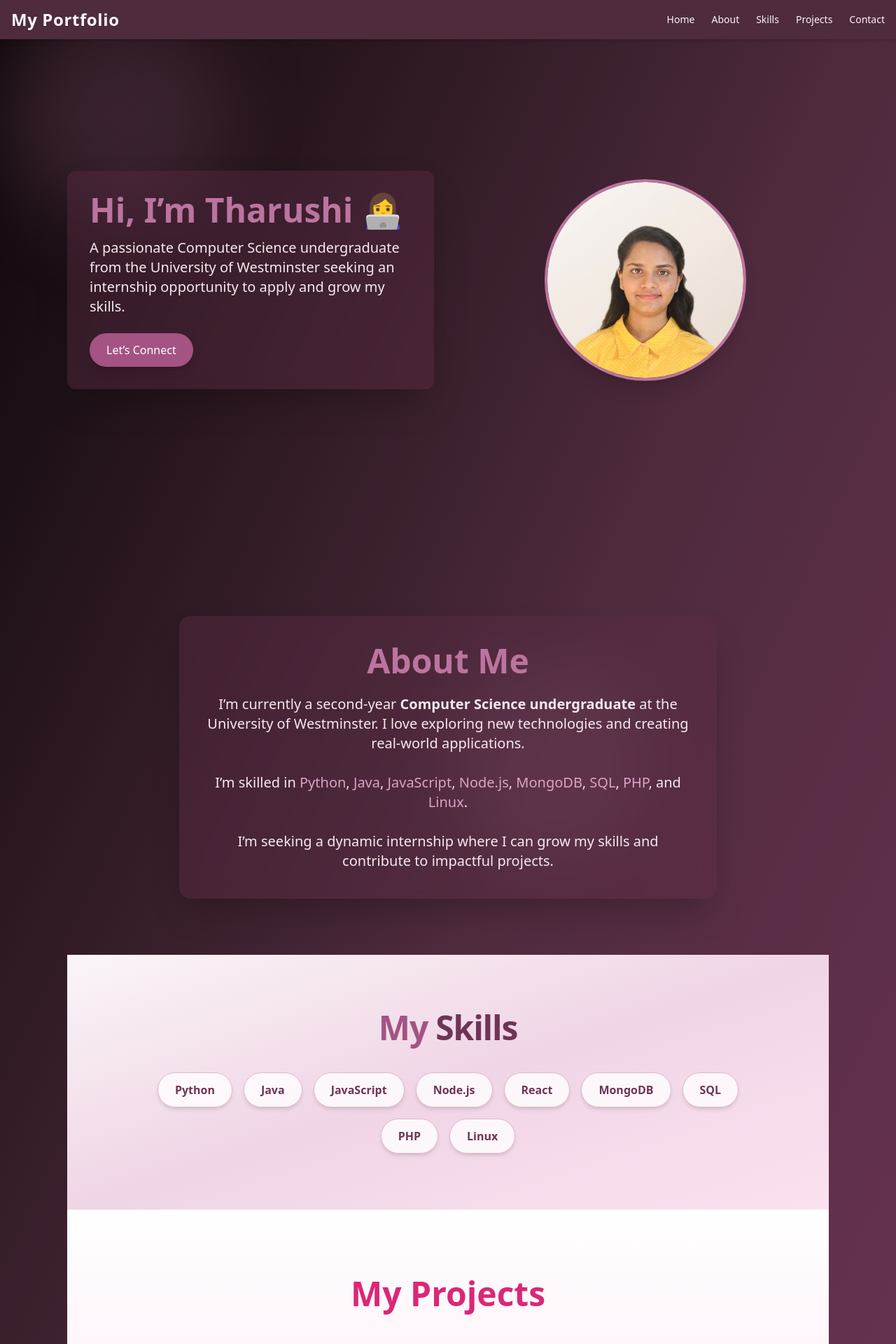
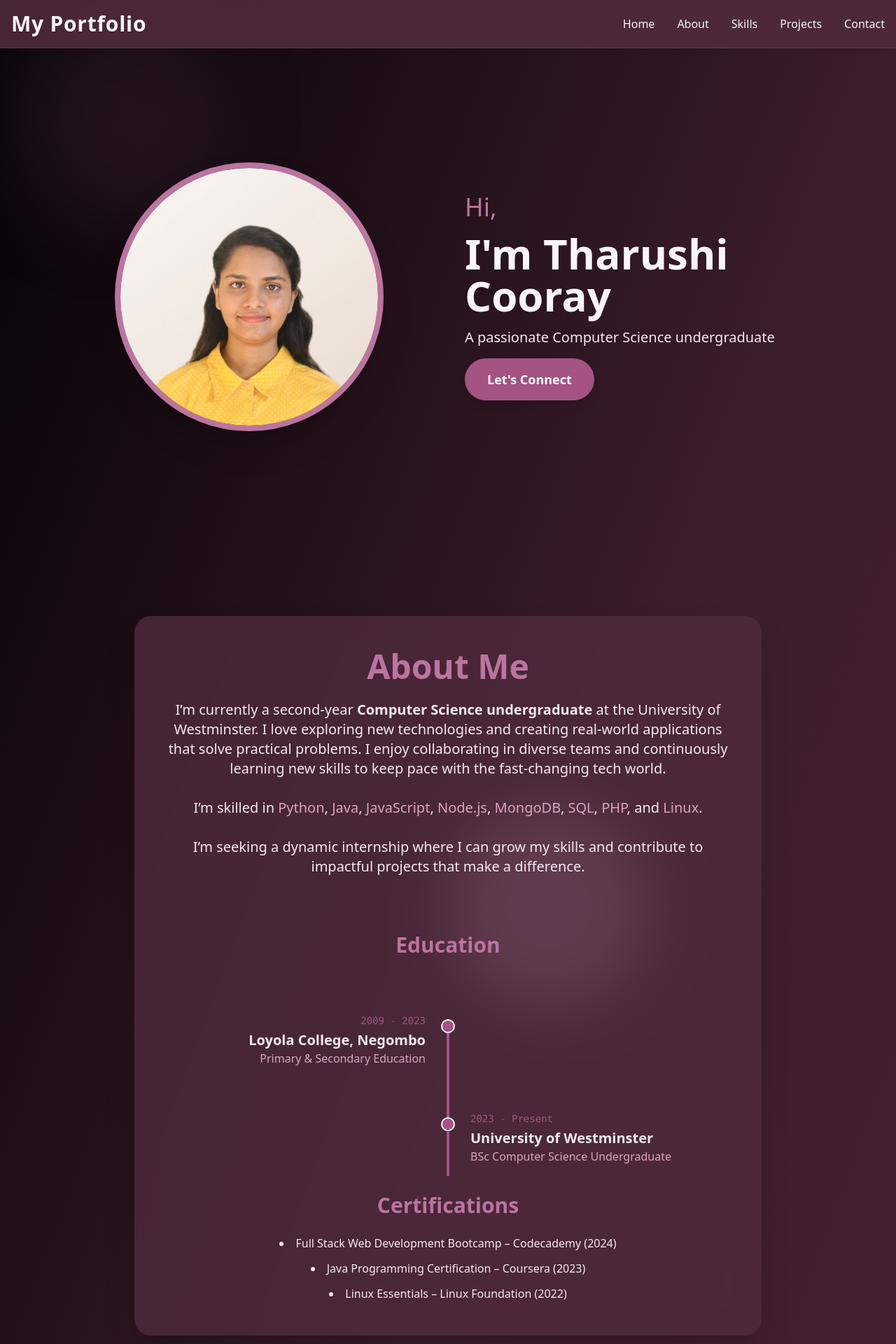
Before and after one commit to Tharushi456/my-portfolio, a React (Create React App) app: page / in a window 1280 px wide. Shown: the top 1920 px of the page at 70% size. Built offline with nearby package versions, Linux system fonts and the light colour scheme.

Commit message:
updated some styles

```diff
--- a/src/App.js
+++ b/src/App.js
@@ -9,26 +9,26 @@ import Footer from "./components/Footer";
 
 function App() {
   return (
-    <main className="relative font-sans bg-gradient-to-br from-[#0d070a] via-[#4f2b3e] to-[#703455] text-[#faf5f8] overflow-x-hidden scroll-smooth">
+    <main className="relative font-sans bg-gradient-to-br from-[#050205] via-[#3a1d2a] to-[#501f3a] text-[#faf5f8] overflow-x-hidden scroll-smooth">
       {/* Decorative Animated Background Shapes */}
-      <div className="absolute top-0 left-0 w-80 h-80 bg-[#bc749f] opacity-20 rounded-full blur-3xl animate-pulse z-0" />
-      <div className="absolute bottom-20 right-0 w-96 h-96 bg-[#a45383] opacity-10 rounded-full blur-2xl animate-spin-slow z-0" />
-      <div className="absolute top-1/3 left-1/2 w-72 h-72 bg-[#d4a5c0] opacity-10 rounded-full blur-2xl animate-float z-0" />
+      <div className="absolute top-0 left-0 w-80 h-80 bg-[#7a4c6d] opacity-15 rounded-full blur-3xl animate-pulse z-0" />
+      <div className="absolute bottom-20 right-0 w-96 h-96 bg-[#6b3a57] opacity-8 rounded-full blur-2xl animate-spin-slow z-0" />
+      <div className="absolute top-1/3 left-1/2 w-72 h-72 bg-[#a67b92] opacity-8 rounded-full blur-2xl animate-float z-0" />
 
       {/* Main Content */}
-      <div className="relative z-10  ">
+      <div className="relative z-10">
         <Navbar />
         <Header />
-        <section className="px-6 md:px-16 lg:px-24">
+        <section id="about" className="px-6 md:px-16 lg:px-24">
           <AboutMe />
         </section>
-        <section className="px-6 md:px-16 lg:px-24">
+        <section id="skills" className="px-6 md:px-16 lg:px-24">
           <Skills />
         </section>
-        <section className="px-6 md:px-16 lg:px-24">
+        <section id="projects" className="px-6 md:px-16 lg:px-24">
           <Projects />
         </section>
-        <section className="px-6 md:px-16 lg:px-24">
+        <section id="contact" className="px-6 md:px-16 lg:px-24">
           <Contact />
         </section>
         <Footer />
--- a/src/components/AboutMe.js
+++ b/src/components/AboutMe.js
@@ -6,30 +6,102 @@ const AboutMe = () => {
       id="about"
       className="py-20 px-6 md:px-16 lg:px-24 text-white flex justify-center"
     >
-      <div className="bg-[#5e2e48]/40 backdrop-blur-md p-10 rounded-2xl shadow-2xl max-w-3xl text-center animate-fade-in-up">
+      <div className="bg-[#4f2b3e]/80 backdrop-blur-lg p-12 rounded-3xl shadow-2xl max-w-5xl text-center animate-fade-in-up space-y-20">
+        {/* About Me Text */}
+        <div>
           <h2 className="text-4xl md:text-5xl font-bold text-[#bc749f] mb-6">
             About Me
           </h2>
-        <p className="text-lg md:text-xl text-[#f5e9ef] leading-relaxed">
+          <p className="text-lg md:text-xl text-[#f5e9ef] leading-relaxed max-w-4xl mx-auto">
             I’m currently a second-year{" "}
-          <span className="font-semibold">Computer Science undergraduate</span>{" "}
+            <span className="font-semibold">
+              Computer Science undergraduate
+            </span>{" "}
             at the University of Westminster. I love exploring new technologies
-          and creating real-world applications.
+            and creating real-world applications that solve practical problems.
+            I enjoy collaborating in diverse teams and continuously learning new
+            skills to keep pace with the fast-changing tech world.
             <br />
             <br />
             I’m skilled in <span className="text-[#dba3c4]">Python</span>,{" "}
             <span className="text-[#dba3c4]">Java</span>,{" "}
-          <span className="text-[#dba3c4]">JavaScript</span>,
-          <span className="text-[#dba3c4]"> Node.js</span>,{" "}
+            <span className="text-[#dba3c4]">JavaScript</span>,{" "}
+            <span className="text-[#dba3c4]">Node.js</span>,{" "}
             <span className="text-[#dba3c4]">MongoDB</span>,{" "}
             <span className="text-[#dba3c4]">SQL</span>,{" "}
-          <span className="text-[#dba3c4]">PHP</span>, and
-          <span className="text-[#dba3c4]"> Linux</span>.
+            <span className="text-[#dba3c4]">PHP</span>, and{" "}
+            <span className="text-[#dba3c4]">Linux</span>.
             <br />
             <br />
             I’m seeking a dynamic internship where I can grow my skills and
-          contribute to impactful projects.
+            contribute to impactful projects that make a difference.
           </p>
+        </div>
+
+        {/* Education Title */}
+        <h3 className="text-3xl font-semibold text-[#bc749f] text-center -mt-8 mb-6">
+          Education
+        </h3>
+
+        {/* Centered Zigzag Timeline */}
+        <div className="relative max-w-4xl mx-auto">
+          {/* Vertical center line (moved slightly up) */}
+          <div className="absolute top-4 left-1/2 -translate-x-1/2 w-1 bg-[#a45383] h-full"></div>
+
+          {/* Timeline container */}
+          <div className="space-y-16">
+            {/* Left side item */}
+            <div className="flex justify-start items-center w-full relative">
+              <div className="w-1/2 pr-8 text-right">
+                <span className="text-[#a45383] font-mono text-sm mb-1 block">
+                  2009 - 2023
+                </span>
+                <h4 className="text-xl font-semibold text-[#f5e9ef]">
+                  Loyola College, Negombo
+                </h4>
+                <p className="text-[#dba3c4]">Primary & Secondary Education</p>
+              </div>
+
+              {/* Dot */}
+              <div className="absolute left-1/2 top-2 w-5 h-5 rounded-full bg-[#a45383] border-2 border-[#faf5f8] -translate-x-1/2"></div>
+
+              <div className="w-1/2"></div>
+            </div>
+
+            {/* Right side item */}
+            <div className="flex justify-end items-center w-full relative">
+              <div className="w-1/2"></div>
+
+              {/* Dot */}
+              <div className="absolute left-1/2 top-2 w-5 h-5 rounded-full bg-[#a45383] border-2 border-[#faf5f8] -translate-x-1/2"></div>
+
+              <div className="w-1/2 pl-8 text-left">
+                <span className="text-[#a45383] font-mono text-sm mb-1 block">
+                  2023 - Present
+                </span>
+                <h4 className="text-xl font-semibold text-[#f5e9ef]">
+                  University of Westminster
+                </h4>
+                <p className="text-[#dba3c4]">
+                  BSc Computer Science Undergraduate
+                </p>
+              </div>
+            </div>
+          </div>
+        </div>
+
+        {/* Certifications Section */}
+        <div className="max-w-4xl mx-auto">
+          <h3 className="text-3xl font-semibold text-[#bc749f] mb-6 text-center -mt-10">
+            Certifications
+          </h3>
+          <ul className="list-disc list-inside space-y-3 text-[#f5e9ef] text-left md:text-center md:max-w-xl mx-auto">
+            <li>Full Stack Web Development Bootcamp – Codecademy (2024)</li>
+            <li>Java Programming Certification – Coursera (2023)</li>
+            <li>Linux Essentials – Linux Foundation (2022)</li>
+            {/* Add more certifications here */}
+          </ul>
+        </div>
       </div>
     </section>
   );
--- a/src/components/Header.js
+++ b/src/components/Header.js
@@ -4,37 +4,38 @@ const Header = () => {
   return (
     <section
       id="header"
-      className="h-screen w-full text-[#faf5f8] flex items-center px-6 md:px-16 lg:px-24"
+      className="w-full text-[#faf5f8] pt-32 pb-20 px-6 md:px-16 lg:px-24 min-h-screen flex items-center relative z-10"
     >
-      <div className="flex flex-col-reverse md:flex-row items-center justify-between w-full gap-10 relative z-10">
-        {/* Left content */}
-        <div className="md:w-1/2 animate-fade-in-left">
-          <div className="bg-[#5e2e48]/40 backdrop-blur-md p-8 rounded-xl shadow-2xl">
-            <h1 className="text-4xl md:text-5xl font-bold mb-4 leading-tight text-[#bc749f]">
-              Hi, I’m Tharushi 👩‍💻
-            </h1>
-            <p className="text-lg md:text-xl text-[#f5e9ef] mb-6 max-w-xl">
-              A passionate Computer Science undergraduate from the University of
-              Westminster seeking an internship opportunity to apply and grow my
-              skills.
-            </p>
-            <a
-              href="#contact"
-              className="inline-block bg-[#a45383] hover:bg-[#bc749f] text-white px-6 py-3 rounded-full shadow-lg transition duration-300"
-            >
-              Let’s Connect
-            </a>
+      <div className="flex flex-col md:flex-row items-center justify-between w-full gap-12 relative z-10">
+        {/* Left image section */}
+        <div className="md:w-1/2 flex justify-center animate-fade-in-left">
+          <div className="relative w-96 h-96 rounded-full overflow-hidden border-8 border-[#bc749f] shadow-2xl">
+            <img
+              src="/pic2.jpg"
+              alt="Tharushi"
+              className="object-cover w-full h-full hover:scale-110 transition duration-700"
+            />
           </div>
         </div>
 
-        {/* Right image section */}
-        <div className="md:w-1/2 flex justify-center animate-fade-in-right">
-          <div className="relative w-72 h-72 rounded-full overflow-hidden border-4 border-[#bc749f] shadow-xl">
-            <img
-              src="/pic2.jpg"
-              alt="Tharushi"
-              className="object-cover w-full h-full hover:scale-105 transition duration-500"
-            />
+        {/* Right content */}
+        <div className="md:w-1/2 animate-fade-in-right flex flex-col justify-center space-y-4">
+          <h2 className="text-3xl md:text-4xl font-medium text-[#bc749f]">
+            Hi,
+          </h2>
+          <h1 className="text-5xl md:text-6xl font-extrabold leading-tight text-[#faf5f8]">
+            I'm Tharushi Cooray
+          </h1>
+          <p className="text-lg md:text-xl text-[#f5e9ef] max-w-xl">
+            A passionate Computer Science undergraduate
+          </p>
+          <div className="flex justify-center md:justify-start mt-6">
+            <a
+              href="#contact"
+              className="bg-[#a45383] hover:bg-[#bc749f] text-white px-8 py-4 rounded-full shadow-lg font-semibold text-lg transition duration-300"
+            >
+              Let's Connect
+            </a>
           </div>
         </div>
       </div>
--- a/src/components/Navbar.js
+++ b/src/components/Navbar.js
@@ -2,12 +2,12 @@ import React from "react";
 
 const Navbar = () => {
   return (
-    <nav className="bg-[#4f2b3e] text-[#faf5f8] fixed w-full z-10 shadow-md animate-fade-down duration-500">
-      <div className="max-w-7xl mx-auto px-4 py-3 flex justify-between items-center">
-        <div className="text-2xl font-bold tracking-wide hover:tracking-wider transition-all duration-300 text-[#faf5f8]">
+    <nav className="bg-[#4f2b3e]/90 backdrop-blur-lg text-[#faf5f8] fixed w-full z-50 shadow-md animate-fade-down duration-500 border-b border-[#bc749f]/20">
+      <div className="max-w-7xl mx-auto px-4 py-4 flex justify-between items-center">
+        <div className="text-3xl font-bold tracking-wide hover:tracking-wider transition-all duration-300 text-[#faf5f8]">
           My Portfolio
         </div>
-        <div className="space-x-6 hidden md:flex text-sm font-medium">
+        <div className="space-x-8 hidden md:flex text-base font-medium">
           <a
             href="#header"
             className="hover:text-[#bc749f] transition duration-300 hover:scale-105"
```
Lines whose indentation alone changed are shown as unchanged.
